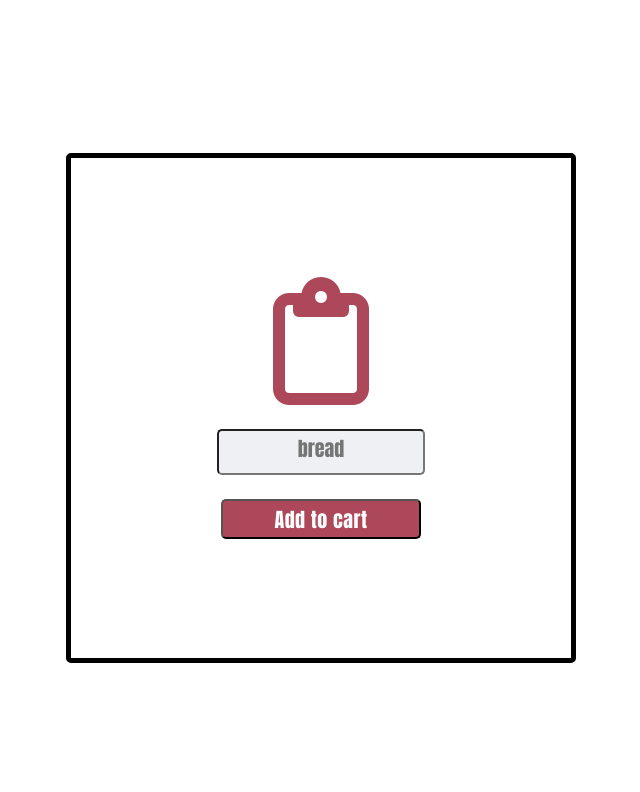
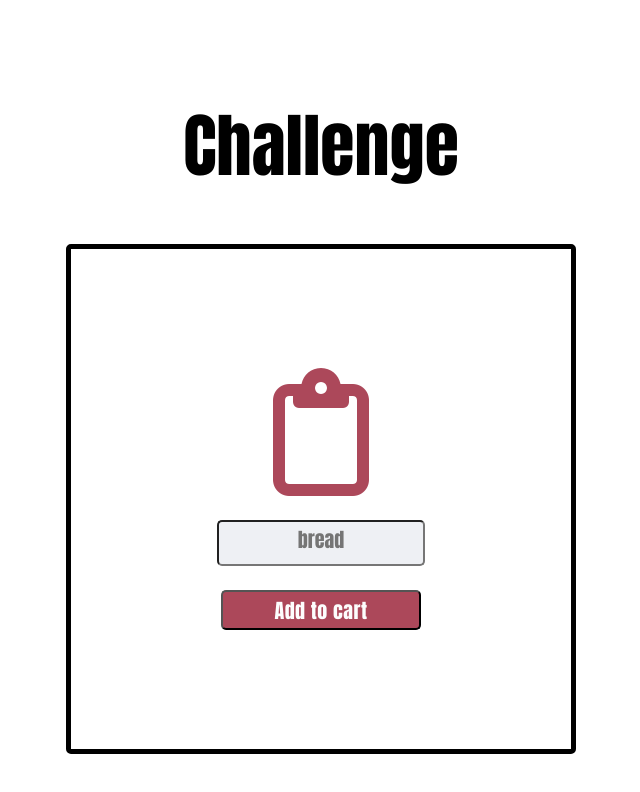
Before and after one commit to THEBLUEFLASH18/Mobile_App, a plain HTML site: page index.html in a window 1280 px wide. Shown: the whole page, without its empty margins (319-959 px from the left). Drawn offline with Linux system fonts and the light colour scheme.

Commit message:
added the h1 challenge to the page

```diff
--- a/index.html
+++ b/index.html
@@ -8,6 +8,7 @@
     <title>Mobile Conversation App</title>
 </head>
 <body>
+    <h1>Challenge</h1>
     <div class="container">
         <i class="fa-regular fa-clipboard fa-8x" style="color: #ac485a;"></i>
         <br>
--- a/styles.css
+++ b/styles.css
@@ -4,8 +4,14 @@ body {
     justify-content: center;
     min-height: 100vh; /* Ensure body takes up full viewport height */
     font-family: Impact, Haettenschweiler, 'Arial Narrow Bold', sans-serif;
+    flex-direction: column;
+    margin: 0;
+    padding: 0;
 }
 
+h1 {
+    font-size: 70px;
+}
 
 
 
```
